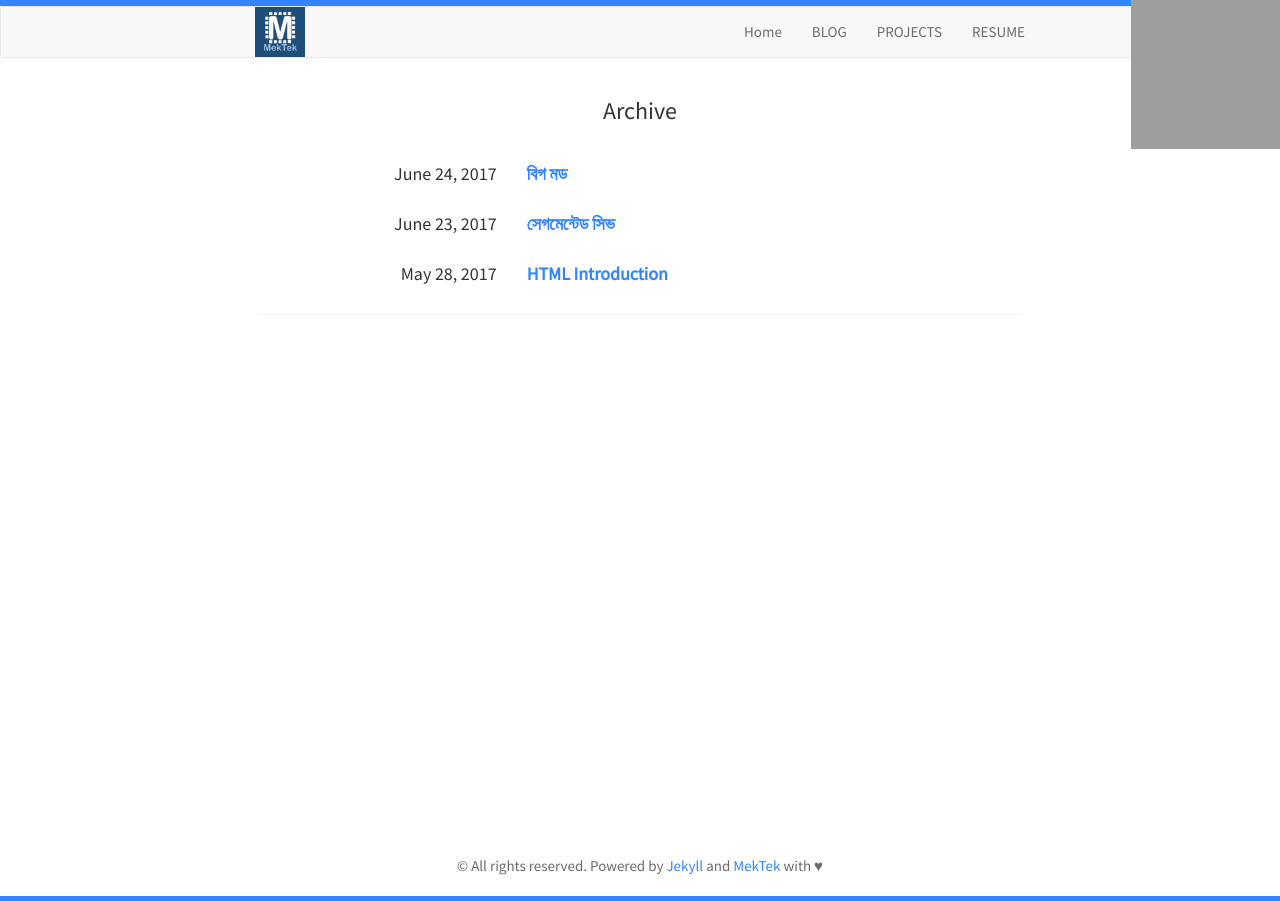
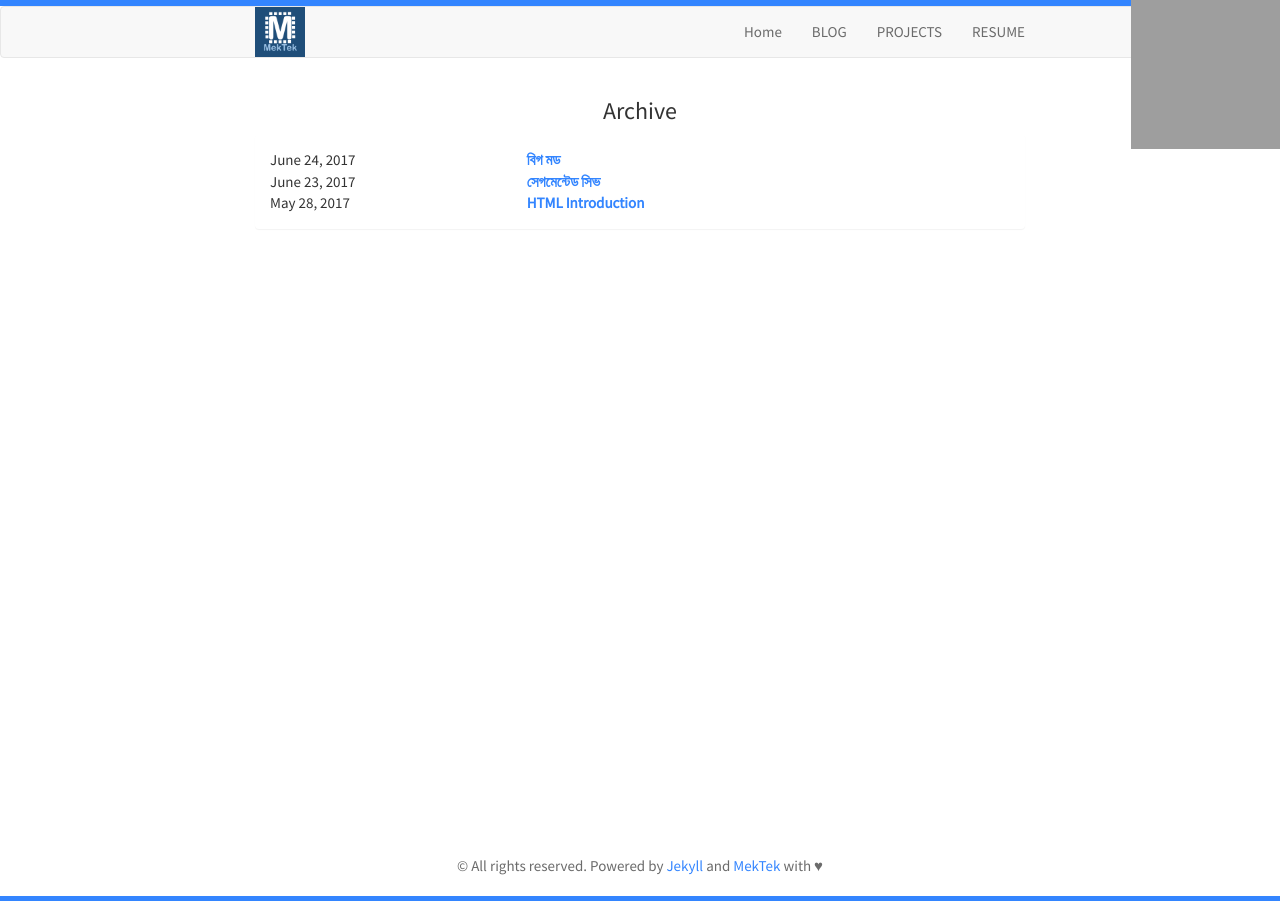
Before and after one commit to MekTekBD/shawon, a Jekyll site: the page built from blog.html, in a window 1280 px wide. Built offline with Jekyll 4.4.1, drawn with Linux system fonts in a browser that asks for light colours; nearby versions of some CDN libraries; library files that are not in the unit come from our copies; grey boxes are pictures that could not be loaded.

Commit message:
Update blog.html

```diff
--- a/blog.html
+++ b/blog.html
@@ -10,14 +10,14 @@ title: Blog
 		{% for post in site.categories.tutorial %}
 			<div class="row">
 				 <div class="col-sm-4 col-md-4 col-lg-4">
-					 <h5 style="text-align: right">
+
 					 	{{ post.date | date: "%B %e, %Y" }}
-					 </h5>
+
 				 </div>
 				 <div class="col-sm-8 col-md-8 col-lg-8">
-					 <h5 style="text-align: left">
+
 					 	<strong><a href="{{ site.baseurl }}{{ post.url }}">{{ post.title }}</a></strong>
-					 </h5>
+
 				 </div>
 			</div>
 	    {% endfor %}
```
